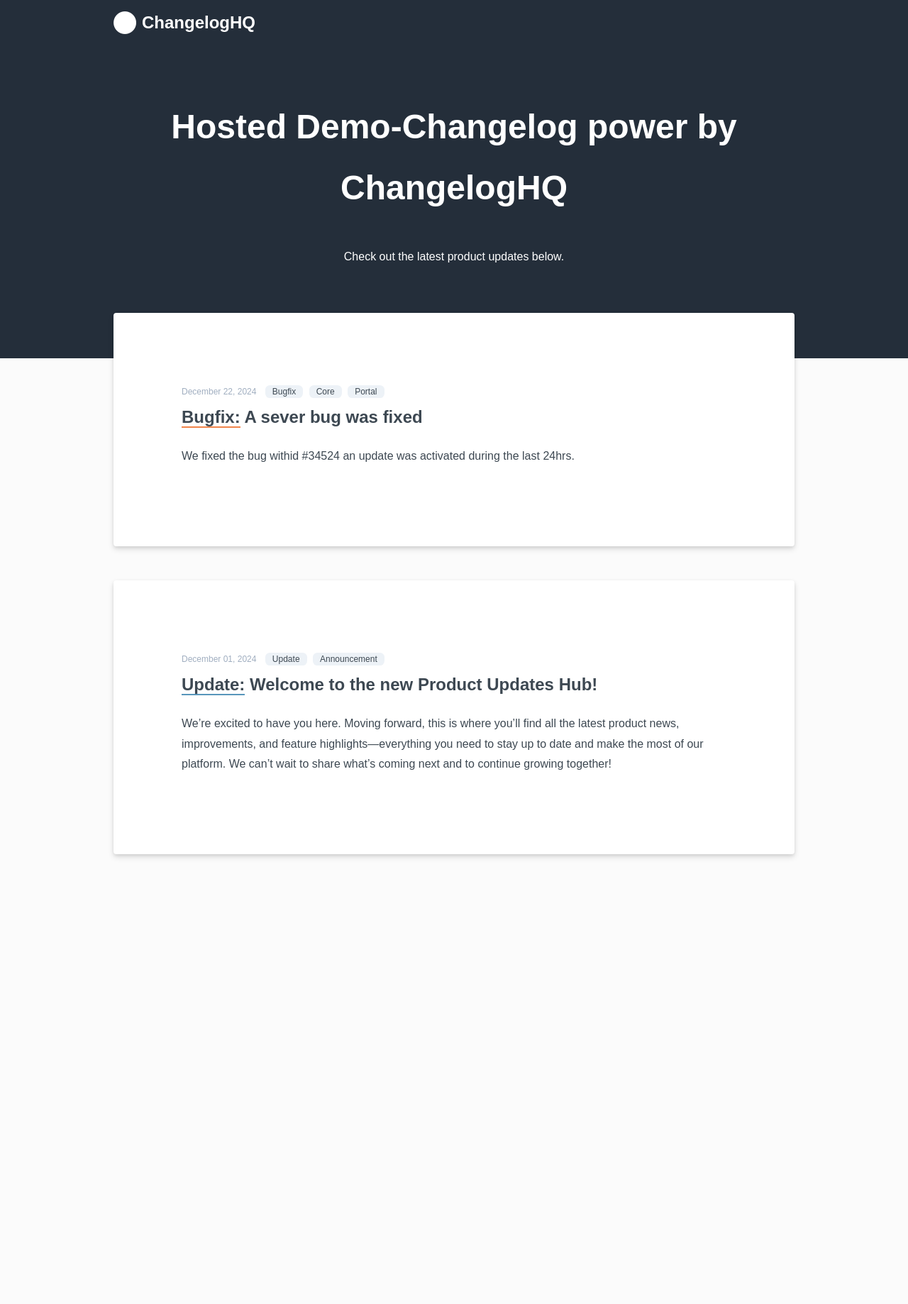
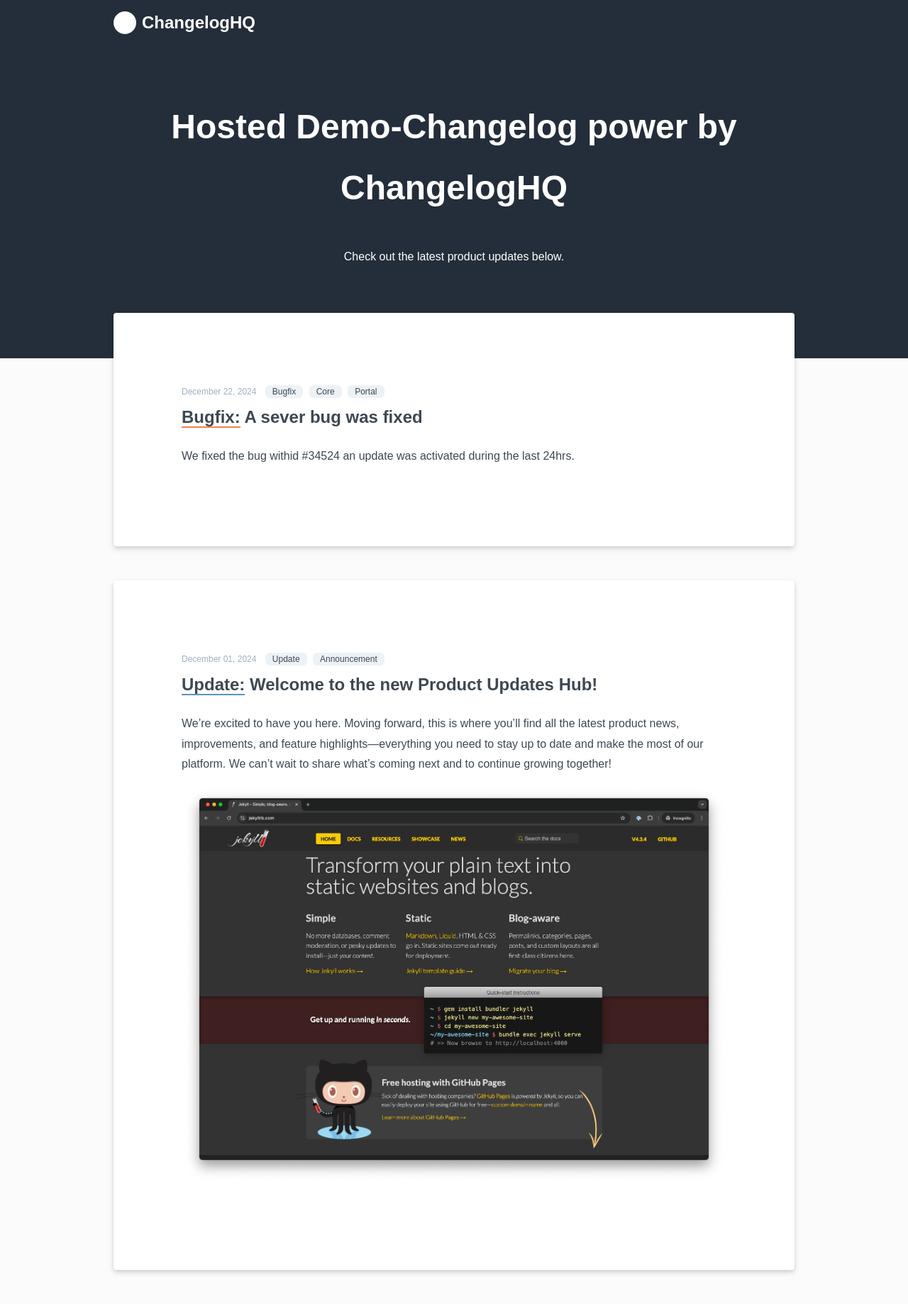
Before and after one commit to ChangelogHQ/jekyll-theme-changeloghq, a Jekyll site: the page built from index.html, in a window 1280 px wide. Shown: the whole page at 71% size. Built offline with Jekyll 4.4.1, drawn with Linux system fonts in a browser that asks for light colours; the list of posts is cut into pages by our own code; before the commit the page ends 1252 px from its top, so only the background shows below that.

Commit message:
img has the width of the theme

```diff
--- a/_sass/posts.scss
+++ b/_sass/posts.scss
@@ -62,6 +62,10 @@ div.posts {
                 }
             }
         }
+
+        img {
+            width: 100%;
+        }
     }
 
     div.pagination {
```
Also changed, not shown: _posts/2024-12-01-Welcome.md (+2 -0 lines), assets/images/2024-12-26-jekyll-page.png (added).
